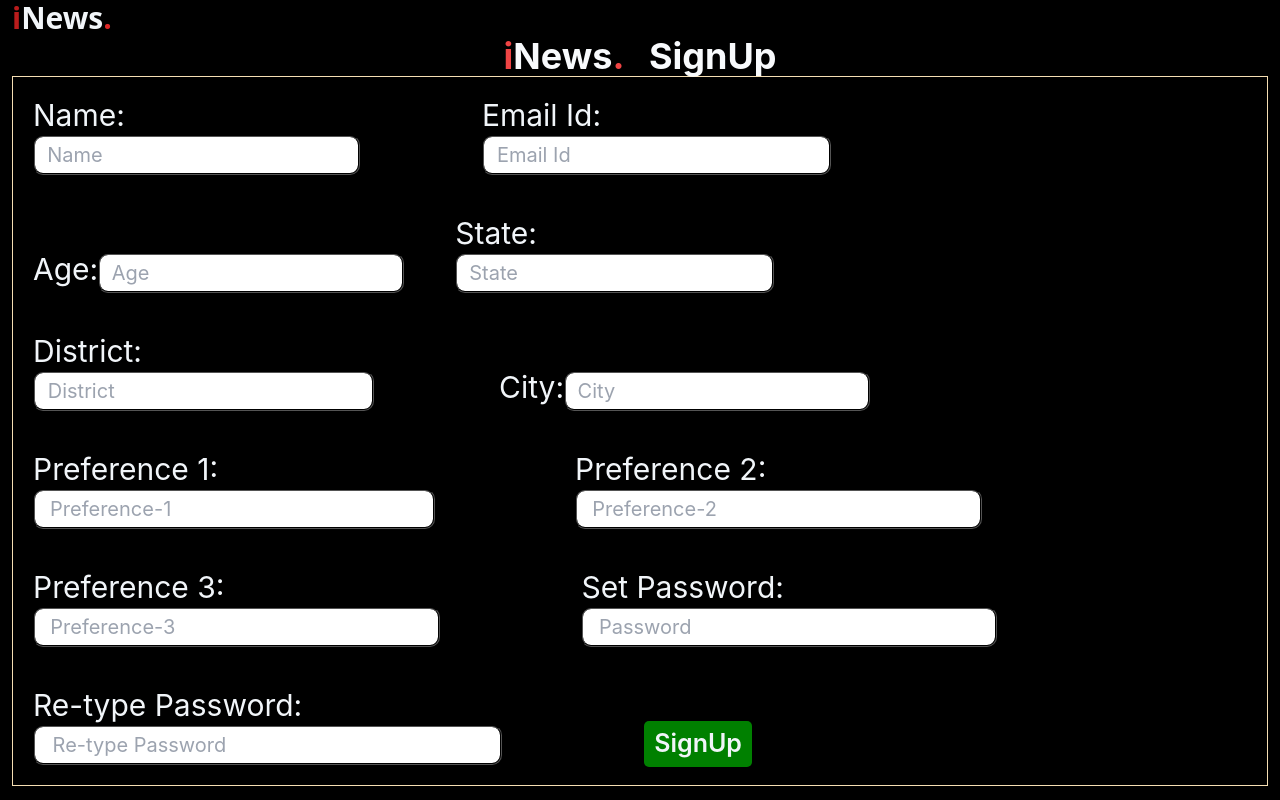
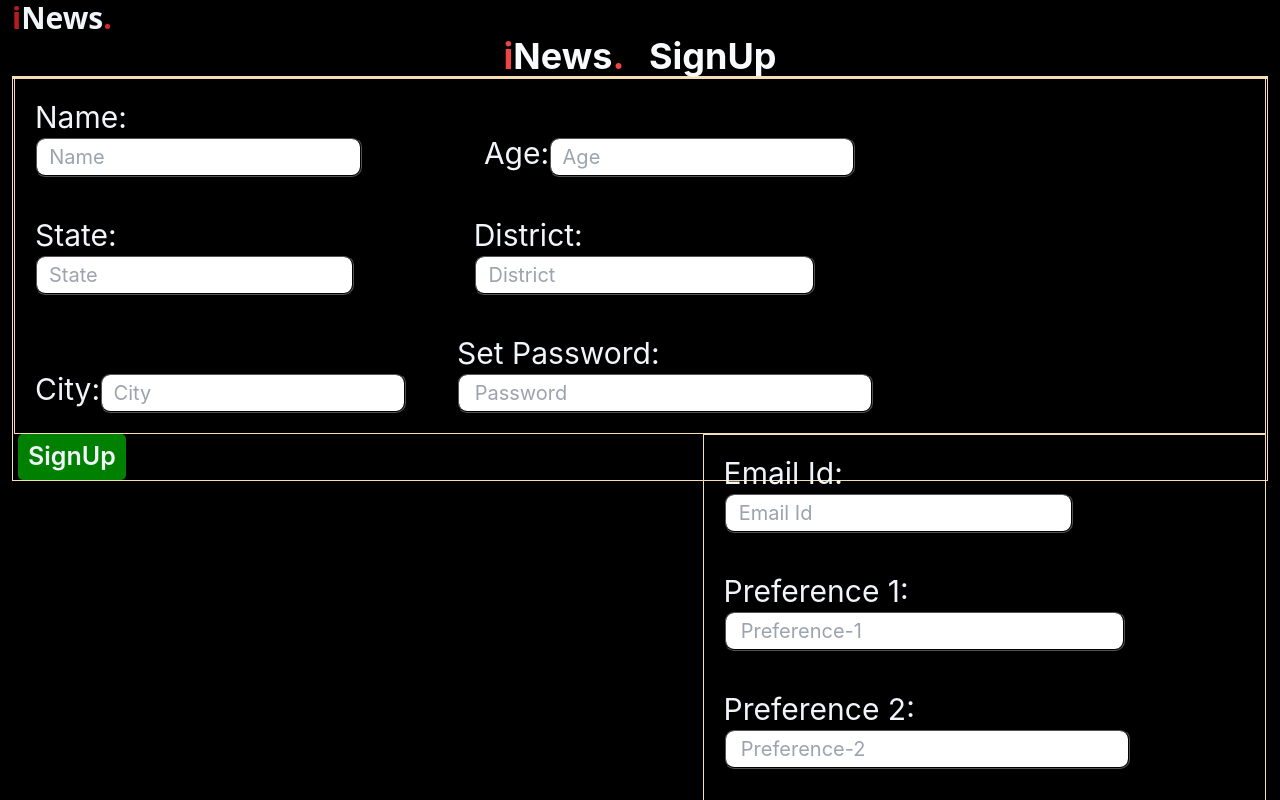
Before and after one commit to jegathees02/News-Aggregator_Application, a React (Create React App) app in the folder frontend/: page /signup in a window 1280 px wide. Shown: the top 800 px of the page. Built offline with nearby package versions, Linux system fonts and the light colour scheme.

Commit message:
validation_updated

```diff
--- a/frontend/src/components/css/login.css
+++ b/frontend/src/assets/css/login.css
@@ -29,9 +29,9 @@
     padding: 3%;
     /* border: 1px solid white; */
 }
-.login-text {
+/* .login-text {
 
-}
+} */
 .login-input-form{
     margin-top: 5px;
 }
--- /dev/null
+++ b/frontend/src/assets/css/signup.css
@@ -0,0 +1,30 @@
+.signup-input-form{
+    border: 1px solid wheat;
+}
+.signup-form-main-separator{
+    /* margin: 1px solid white; */
+    border : 1px solid wheat;
+    width: 100%;
+}
+.signup-form-input-left{
+    float: left;
+    width: 45
+    %;
+    border : 1px solid wheat;
+}
+.signup-form-input-right{
+    float:right;
+    width: 45%;
+    border : 1px solid wheat;
+}
+/* .login-input{
+    float: right;
+} */
+.login-input {
+    margin: 20px;
+}
+.login-input  ::after {
+    content: "";
+    clear : both;
+    display : table;
+}
--- a/frontend/src/components/css/signup.css
+++ /dev/null
@@ -1,3 +0,0 @@
-.signup-input-form{
-    border: 1px solid wheat;
-}
--- a/frontend/src/pages/login.js
+++ b/frontend/src/pages/login.js
@@ -1,6 +1,7 @@
 import React, { useState } from "react";
 import Logo from "../components/logo";
-import "../components/css/login.css";
+// import "../components/css/login.css";
+import ".././assets/css/login.css";
 import { Link } from "react-router-dom";
 import BackgroundImage from "../assets/login-background-image.jpg";
 function Login() {
--- a/frontend/src/pages/signup.js
+++ b/frontend/src/pages/signup.js
@@ -1,7 +1,9 @@
 import React, { useState } from "react";
 import Logo from "../components/logo";
 import { Link } from "react-router-dom";
-import "../components/css/signup.css";
+// import "../components/css/signup.css";
+import ".././assets/css/signup.css";
+// import ".././assets/css/login.css";
 // import { useState } from "react";
 
 
@@ -41,19 +43,20 @@ function Signup() {
         const strWithNum = /\d/;
         // const isValidStr = strWithNum.test
         let isValidStr;
-        const isValidEmail = emailRegex.test(email);
+        // let isValidEmail;
+        // const isValidEmail = emailRegex.test(email);
         if(name === "") {
             setNameError("*Name is required");
             isValid = false;
         }
-        else if(!(isValidStr = strWithNum.test(name))) {
+        else if((strWithNum.test(name))) {
             setNameError("*Name cannot contain numbers");
         }
         if(email === "") {
             setEmailError("*Email is required");
             isValid = false;
         }
-        else if(isValidEmail) {
+        else if(!(emailRegex.test(email))) {
             setEmailError("Invalid Email");
             isValid = false;
         }
@@ -66,40 +69,53 @@ function Signup() {
             isValid = false;
         }
         if(states === "") {
-            setStatesError("*States is required");
+            setStatesError("*State is required");
             isValid = false;
         }
         else if(!(isValidStr = strWithNum.test(states))) {
-            setNameError("*State cannot contain numbers");
+            setStatesError("*State cannot contain numbers");
         }
         if(district === "") {
             setDistrictError("*District is required");
             isValid = false;
         }
         else if(!(isValidStr = strWithNum.test(district))) {
-            setNameError("*District cannot contain numbers");
+            setDistrictError("*District cannot contain numbers");
         }
         if(city === "") {
             setCityError("*City is required");
             isValid = false;
         }
         else if(!(isValidStr = strWithNum.test(city))) {
-            setNameError("*City cannot contain numbers");
+            setCityError("*City cannot contain numbers");
         }
         if(preference1 === "") {
             setPreference1Error("*Preference is required");
             isValid = false;
         }
         else if(!(isValidStr = strWithNum.test(preference1))) {
-            setNameError("*Preference cannot contain numbers");
+            setPreference1Error("*Preference cannot contain numbers");
+        }
+        if((strWithNum.test(preference2))) {
+            setPreference2Error("*Preference cannot contain numbers");
+        }
+        if((strWithNum.test(preference2))) {
+            setPreference3Error("*Preference cannot contain numbers");
         }
         if(password === "") {
             setPasswordError("*Password is required");
             isValid = false;
         }
+        else if(password.length < 8) {
+            setPasswordError("*Password length must be greater than 8");
+            isValid = false;
+        }
         if(retype_password === "") {
             setRetype_passwordError("*Re-type password");
             isValid = false;
+        }
+        else if(password !== retype_password) {
+            setRetype_passwordError("*Password doesn't match");
         }
 
         if(isValid) {
@@ -125,22 +141,19 @@ function Signup() {
                     </div>
                     <div className="signup-input-form">
                         <form className="signup-form-tag" onSubmit={handleSubmit}>
+                            <div className="signup-form-main-separator">
+                                <div className="signup-form-input-left">
+
                                     <label className="text-slate-100 text-3xl login-input">Name:
                                         <input className="input-box text-slate-950"  type="text" placeholder="Name" value={name}
                                         onChange={(e) => setName(e.target.value)} />
                                         {nameError && (<div className="login-error text-red-500 text-xl">{nameError}</div>)}
                                     </label>
-                            <label className="text-slate-100 text-3xl login-input">Email Id:
-                                <input className="input-box text-slate-950"  type="text" placeholder="Email Id" value={email}
-                                 onChange={(e) => setEmail(e.target.value)} />
-                                 {emailError && (<div className="login-error text-red-500 text-xl">{emailError}</div>)}
-                            </label>
                                     <label className="text-slate-100 text-3xl login-input">Age:
                                         <input className="input-box text-slate-950"  type="Number" placeholder="Age" value={age}
                                         onChange={(e) => setAge(e.target.value)}/>
                                         {ageError && (<div className="login-error text-red-500 text-xl">{ageError}</div>)}
-                            </label>
-                            <label className="text-slate-100 text-3xl login-input" >State:
+                                    </label>                            <label className="text-slate-100 text-3xl login-input" >State:
                                         <input className="input-box text-slate-950"  type="text" placeholder="State" value={states}
                                         onChange={(e) => setStates(e.target.value)}/>
                                         {statesError && (<div className="login-error text-red-500 text-xl">{statesError}</div>)}
@@ -155,6 +168,20 @@ function Signup() {
                                         onChange={(e) => setCity(e.target.value)}/>
                                         {cityError && (<div className="login-error text-red-500 text-xl">{cityError}</div>)}
                                     </label>
+                                    <label className="text-slate-100 text-3xl login-input">Set Password:
+                                        <input className="input-box text-slate-950"  type="text" placeholder="Password" value={password}
+                                        onChange={(e) => setPassword(e.target.value)}/>
+                                        {passwordError && (<div className="login-error text-red-500 text-xl">{passwordError}</div>)}
+                                    </label>
+
+                                </div>
+                                <div className="signup-form-input-right">
+
+                                    <label className="text-slate-100 text-3xl login-input">Email Id:
+                                        <input className="input-box text-slate-950"  type="text" placeholder="Email Id" value={email}
+                                        onChange={(e) => setEmail(e.target.value)} />
+                                        {emailError && (<div className="login-error text-red-500 text-xl">{emailError}</div>)}
+                                    </label>
                                     <label className="text-slate-100 text-3xl login-input">Preference 1:
                                         <input className="input-box text-slate-950"  type="text" placeholder="Preference-1" value={preference1}
                                         onChange={(e) => setPreference1(e.target.value)}/>
@@ -163,21 +190,28 @@ function Signup() {
                                     <label className="text-slate-100 text-3xl login-input">Preference 2:
                                         <input className="input-box text-slate-950"  type="text" placeholder="Preference-2" value={preference2}
                                         onChange={(e) => setPreference2(e.target.value)}/>
+                                        {preference2Error && (<div className="login-error text-red-500 text-xl">{preference2Error}</div>)}
                                     </label>
                                     <label className="text-slate-100 text-3xl login-input">Preference 3:
                                         <input className="input-box text-slate-950"  type="text" placeholder="Preference-3" value={preference3}
                                         onChange={(e) => setPreference3(e.target.value)}/>
-                            </label>
-                            <label className="text-slate-100 text-3xl login-input">Set Password:
-                                <input className="input-box text-slate-950"  type="text" placeholder="Password" value={password}
-                                 onChange={(e) => setPassword(e.target.value)}/>
-                                 {passwordError && (<div className="login-error text-red-500 text-xl">{passwordError}</div>)}
+                                        {preference3Error && (<div className="login-error text-red-500 text-xl">{preference3Error}</div>)}
                                     </label>
                                     <label className="text-slate-100 text-3xl login-input">Re-type Password:
                                         <input className="input-box text-slate-950"  type="text" placeholder="Re-type Password" value={retype_password}
                                         onChange={(e) => setRetype_password(e.target.value)}/>
                                         {retype_passwordError && (<div className="login-error text-red-500 text-xl">{retype_passwordError}</div>)}
                                     </label>
+
+                                </div>
+                            </div>
+
+
+
+
+
+
+
                             <button className="login-login-button text-slate-100" type="submit" onClick={handleSubmit}><Link to="/signup">SignUp</Link>
 </button>
                             {/* <button className="login-login-button text-slate-100" type="submit" onSubmit={handleSubmit}><Link to ="/signup">SignUp</Link></button> */}
```
Also changed, not shown: frontend/src/assets/css/logo.css (added). Lines whose indentation alone changed are shown as unchanged.
